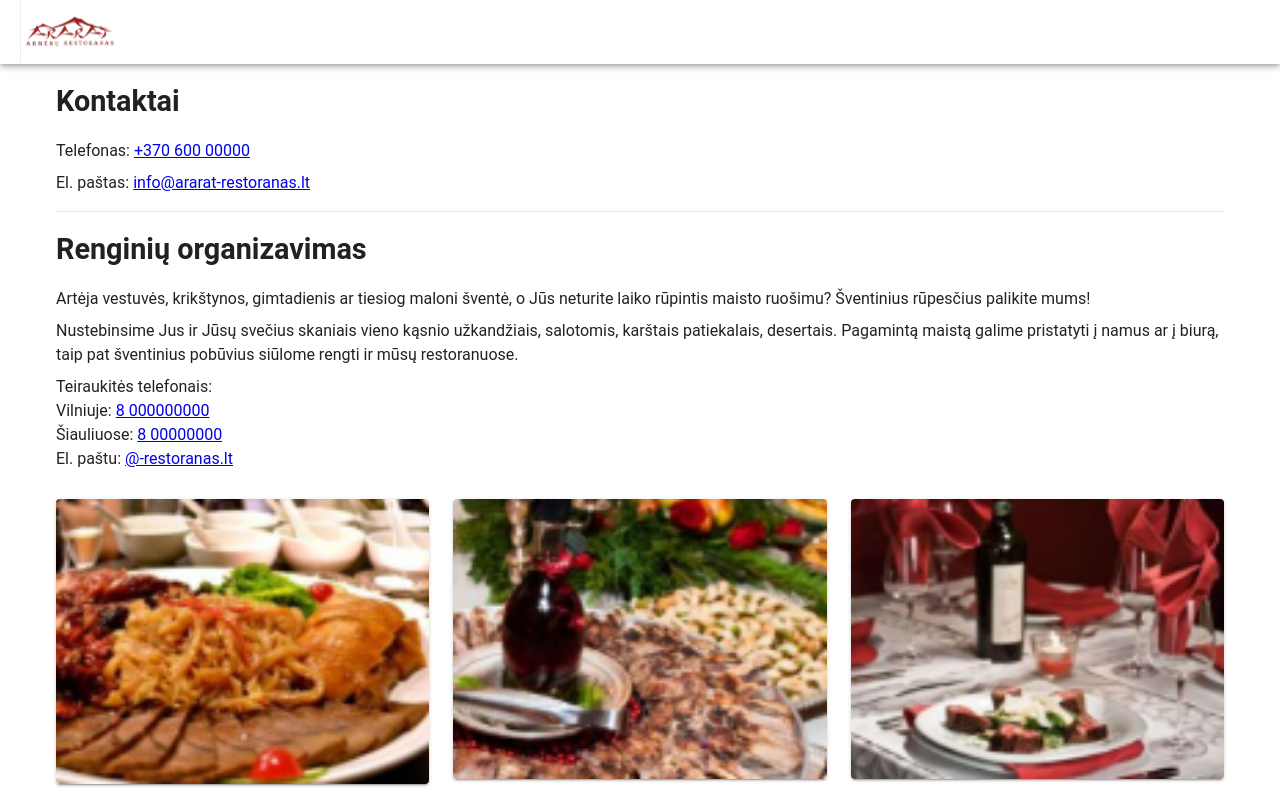
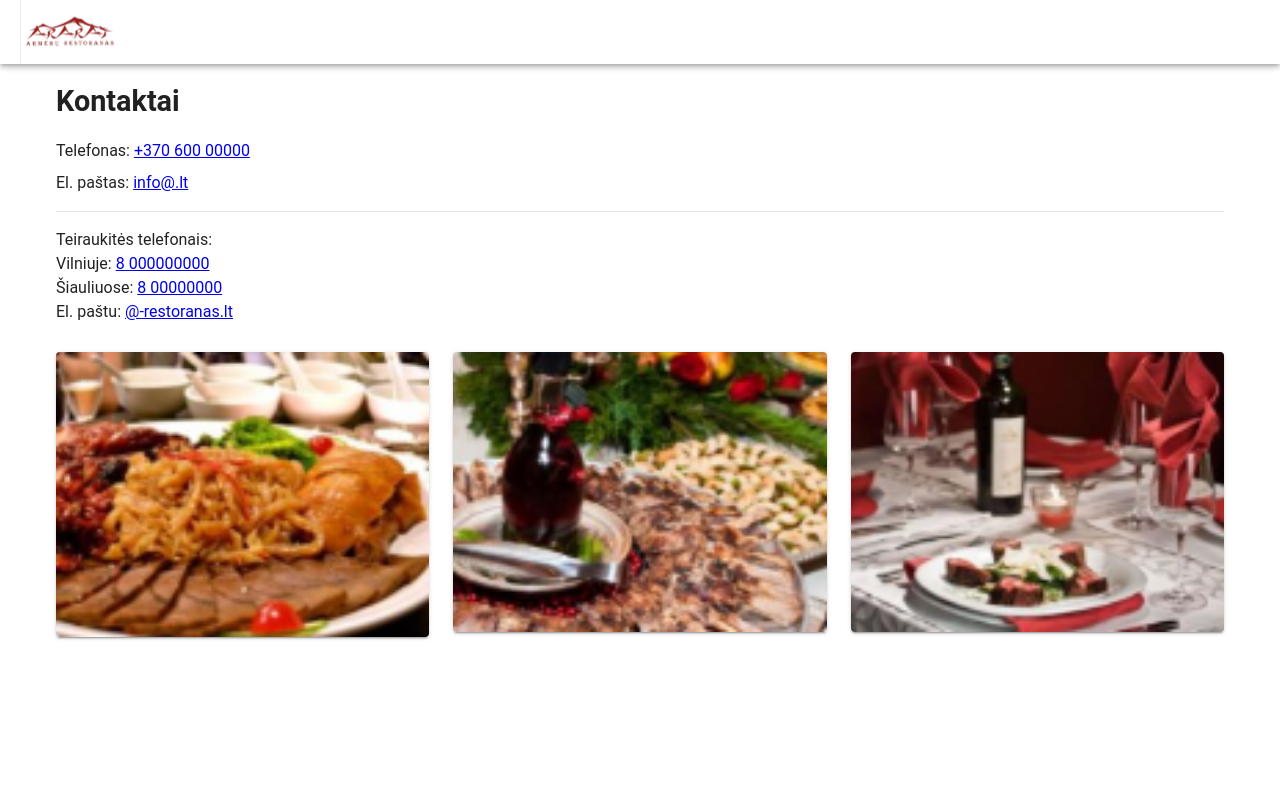
Before and after one commit to aleksas424/AraratDemo, a Vue app in the folder Meniu/: page /contact in a window 1280 px wide. Built offline with nearby package versions, Linux system fonts and the light colour scheme.

Commit message:
Update ContactPage.vue

```diff
--- a/Meniu/src/pages/ContactPage.vue
+++ b/Meniu/src/pages/ContactPage.vue
@@ -2,19 +2,10 @@
   <v-container>
     <h1>Kontaktai</h1>
     <p>Telefonas: <a href="tel:+37060000000">+370 600 00000</a></p>
-    <p>El. paštas: <a href="mailto:info@ararat-restoranas.lt">info@ararat-restoranas.lt</a></p>
+    <p>El. paštas: <a href="mailto:info@ararat-restoranas.lt">info@.lt</a></p>
 
     <v-divider class="my-4"></v-divider>
 
-    <h2>Renginių organizavimas</h2>
-    <p>
-      Artėja vestuvės, krikštynos, gimtadienis ar tiesiog maloni šventė, o Jūs neturite laiko rūpintis maisto ruošimu?
-      Šventinius rūpesčius palikite mums!
-    </p>
-    <p>
-      Nustebinsime Jus ir Jūsų svečius skaniais vieno kąsnio užkandžiais, salotomis, karštais patiekalais, desertais.
-      Pagamintą maistą galime pristatyti į namus ar į biurą, taip pat šventinius pobūvius siūlome rengti ir mūsų restoranuose.
-    </p>
     <p>
       Teiraukitės telefonais:
       <br />
```
